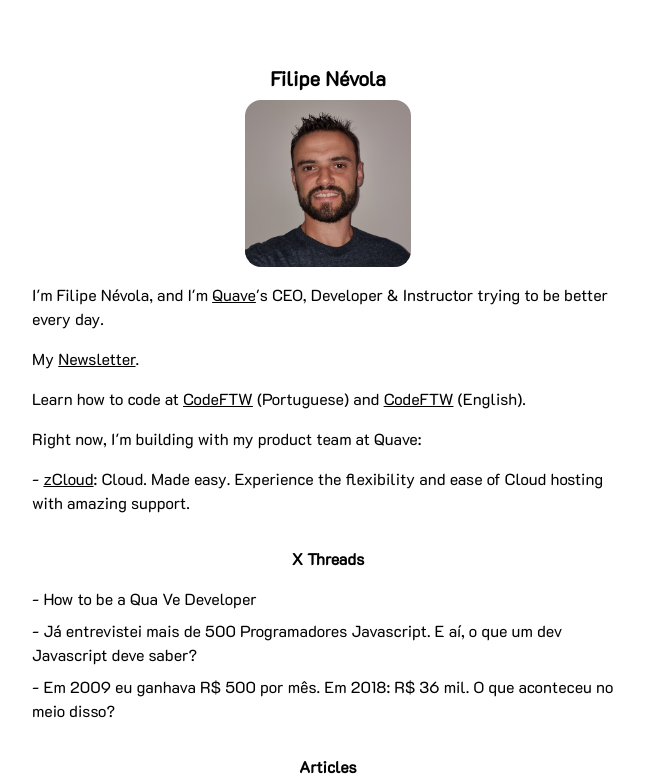
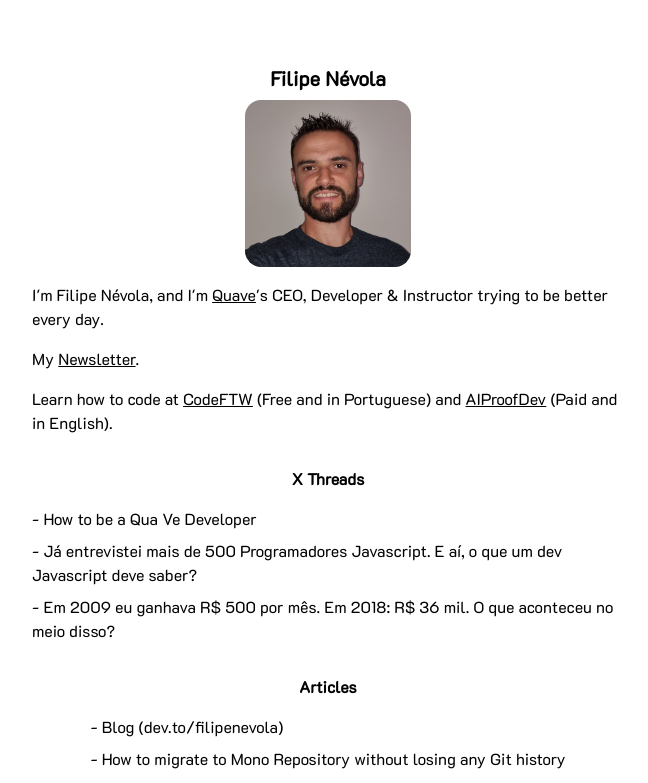
Before and after one commit to filipenevola/filipenevola, a Next.js app: page / in a window 1280 px wide. Shown: the top 783 px of the page, without its empty margins (312-960 px from the left). Built offline with nearby package versions, Linux system fonts and the light colour scheme.

Commit message:
Update index copy

```diff
--- a/pages/index.js
+++ b/pages/index.js
@@ -25,17 +25,10 @@
 
         <p>Learn how to code at <a
           href="https://codeftw.dev"
-          className="underline">CodeFTW</a> (Portuguese)
-          and <a href="https://en.codeftw.dev"
-                 className="underline">CodeFTW</a> (English).</p>
+          className="underline">CodeFTW</a> (Free and in Portuguese)
+          and <a href="https://aiproofdev.com"
+                 className="underline">AIProofDev</a> (Paid and in English).</p>
 
-        <p>Right now, I'm building with my product team at Quave:</p>
-        <ul className="space-y-2">
-          <li>- <a
-            href="https://zcloud.ws" className="underline">zCloud</a>: Cloud. Made easy.
-            Experience the flexibility and ease of Cloud hosting with amazing support.
-          </li>
-        </ul>
     </div>
     <div className="font-semibold pt-4">
       X Threads
```
